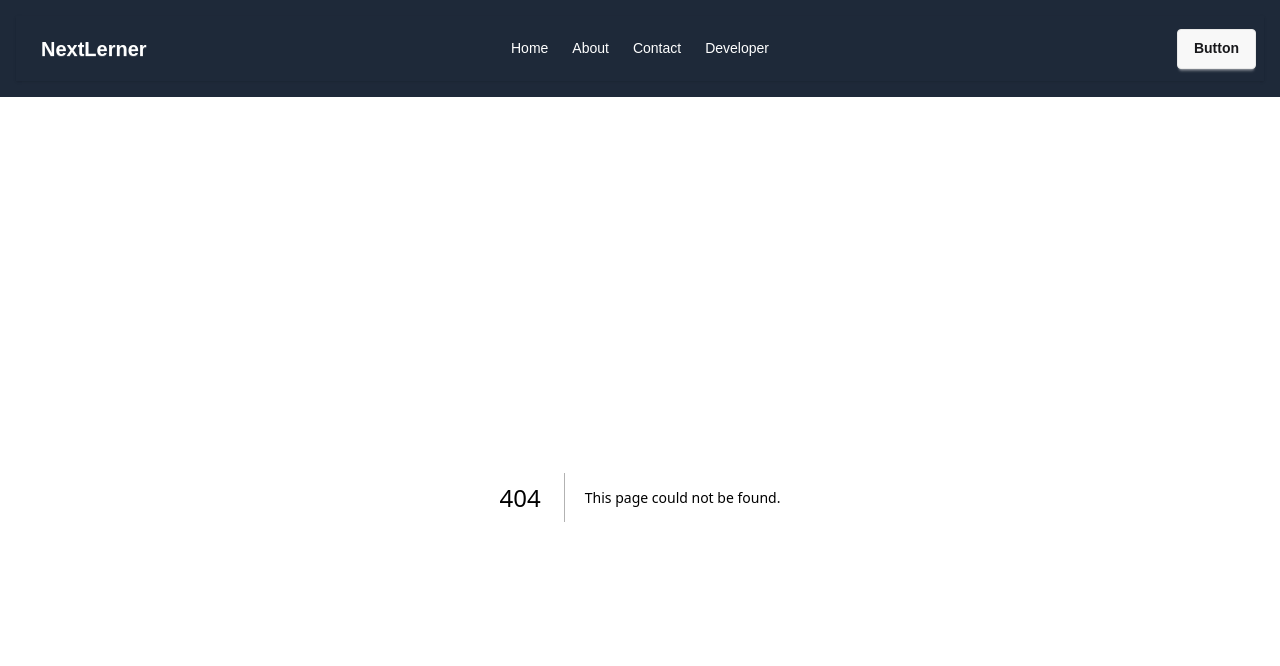
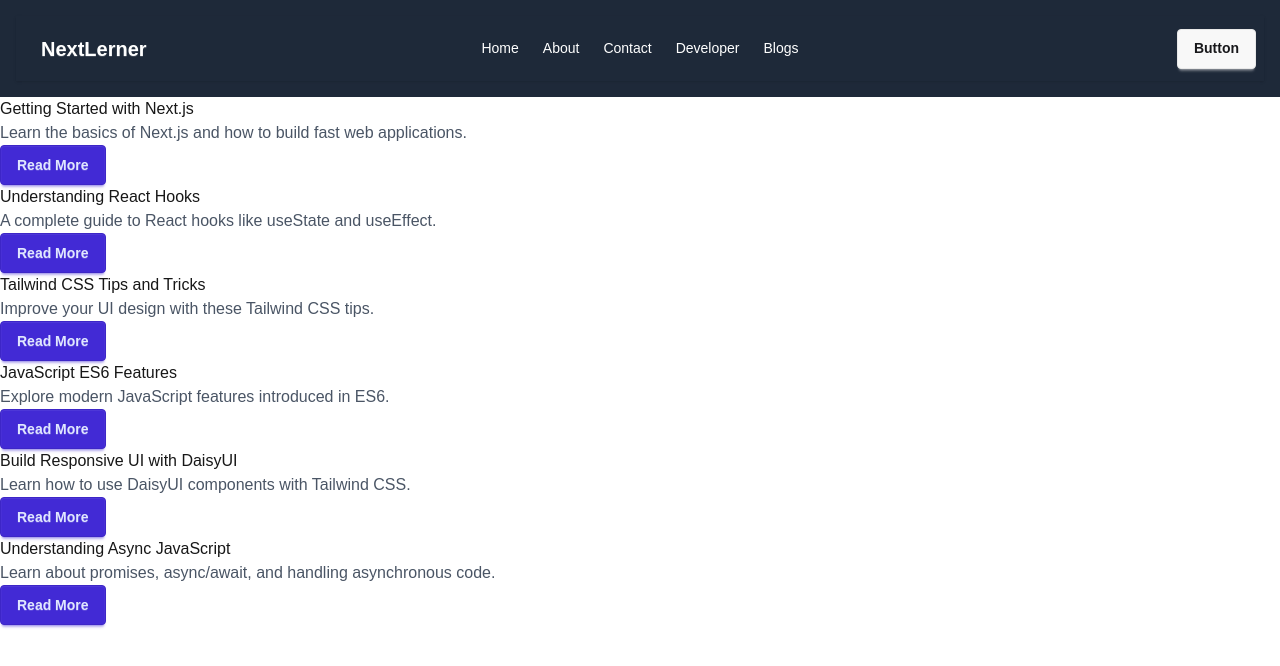
Before and after one commit to rashidulislamg71/next.js, a Next.js app: page /blogs in a window 1280 px wide. Before the commit this address had no page. Shown: the top 666 px of the page. Built offline with nearby package versions, Linux system fonts and the light colour scheme.

Commit message:
simple basic dynamic nested route

```diff
--- /dev/null
+++ b/src/app/blogs/[blogId]/page.jsx
@@ -0,0 +1,94 @@
+import React from 'react'
+
+async function BlogDetails({ params }) {
+    const blogsData = [
+        {
+            id: 1,
+            title: "Getting Started with Next.js",
+            slug: "getting-started-nextjs",
+            author: "Rashidul Islam",
+            date: "2026-04-10",
+            category: "Next.js",
+            image: "https://via.placeholder.com/600x400",
+            excerpt: "Learn the basics of Next.js and how to build fast web applications.",
+            content: "Next.js is a powerful React framework that enables server-side rendering and static site generation."
+        },
+        {
+            id: 2,
+            title: "Understanding React Hooks",
+            slug: "react-hooks-guide",
+            author: "Rashidul Islam",
+            date: "2026-04-08",
+            category: "React",
+            image: "https://via.placeholder.com/600x400",
+            excerpt: "A complete guide to React hooks like useState and useEffect.",
+            content: "React hooks allow you to use state and lifecycle features in functional components."
+        },
+        {
+            id: 3,
+            title: "Tailwind CSS Tips and Tricks",
+            slug: "tailwind-css-tips",
+            author: "Rashidul Islam",
+            date: "2026-04-06",
+            category: "CSS",
+            image: "https://via.placeholder.com/600x400",
+            excerpt: "Improve your UI design with these Tailwind CSS tips.",
+            content: "Tailwind CSS is a utility-first CSS framework for building modern user interfaces quickly."
+        },
+        {
+            id: 4,
+            title: "JavaScript ES6 Features",
+            slug: "javascript-es6",
+            author: "Rashidul Islam",
+            date: "2026-04-05",
+            category: "JavaScript",
+            image: "https://via.placeholder.com/600x400",
+            excerpt: "Explore modern JavaScript features introduced in ES6.",
+            content: "ES6 introduced arrow functions, destructuring, modules, and many more features."
+        },
+        {
+            id: 5,
+            title: "Build Responsive UI with DaisyUI",
+            slug: "daisyui-guide",
+            author: "Rashidul Islam",
+            date: "2026-04-03",
+            category: "UI",
+            image: "https://via.placeholder.com/600x400",
+            excerpt: "Learn how to use DaisyUI components with Tailwind CSS.",
+            content: "DaisyUI provides pre-built UI components to speed up development with Tailwind CSS."
+        },
+        {
+            id: 6,
+            title: "Understanding Async JavaScript",
+            slug: "async-javascript",
+            author: "Rashidul Islam",
+            date: "2026-04-01",
+            category: "JavaScript",
+            image: "https://via.placeholder.com/600x400",
+            excerpt: "Learn about promises, async/await, and handling asynchronous code.",
+            content: "Async JavaScript helps manage operations like API calls using promises and async/await."
+        }
+
+    ]
+
+    const { blogId } = await params;
+
+    const findBlog = blogsData.find(blog => blog.id === parseInt(blogId));
+    console.log(findBlog)
+
+    return (
+        <div>
+            {findBlog && (
+                <div>
+                    <h1>{findBlog.title}</h1>
+                    <p>{findBlog.content}</p>
+                    <small>By {findBlog.author}</small> /
+                    <small> {findBlog.date}</small>
+                </div>
+            )}
+
+        </div>
+    )
+}
+
+export default BlogDetails
--- /dev/null
+++ b/src/app/blogs/page.jsx
@@ -0,0 +1,92 @@
+import Link from 'next/link'
+import React from 'react'
+
+function BlogPage() {
+    const blogsData = [
+
+        {
+            id: 1,
+            title: "Getting Started with Next.js",
+            slug: "getting-started-nextjs",
+            author: "Rashidul Islam",
+            date: "2026-04-10",
+            category: "Next.js",
+            image: "https://via.placeholder.com/600x400",
+            excerpt: "Learn the basics of Next.js and how to build fast web applications.",
+            content: "Next.js is a powerful React framework that enables server-side rendering and static site generation."
+        },
+        {
+            id: 2,
+            title: "Understanding React Hooks",
+            slug: "react-hooks-guide",
+            author: "Rashidul Islam",
+            date: "2026-04-08",
+            category: "React",
+            image: "https://via.placeholder.com/600x400",
+            excerpt: "A complete guide to React hooks like useState and useEffect.",
+            content: "React hooks allow you to use state and lifecycle features in functional components."
+        },
+        {
+            id: 3,
+            title: "Tailwind CSS Tips and Tricks",
+            slug: "tailwind-css-tips",
+            author: "Rashidul Islam",
+            date: "2026-04-06",
+            category: "CSS",
+            image: "https://via.placeholder.com/600x400",
+            excerpt: "Improve your UI design with these Tailwind CSS tips.",
+            content: "Tailwind CSS is a utility-first CSS framework for building modern user interfaces quickly."
+        },
+        {
+            id: 4,
+            title: "JavaScript ES6 Features",
+            slug: "javascript-es6",
+            author: "Rashidul Islam",
+            date: "2026-04-05",
+            category: "JavaScript",
+            image: "https://via.placeholder.com/600x400",
+            excerpt: "Explore modern JavaScript features introduced in ES6.",
+            content: "ES6 introduced arrow functions, destructuring, modules, and many more features."
+        },
+        {
+            id: 5,
+            title: "Build Responsive UI with DaisyUI",
+            slug: "daisyui-guide",
+            author: "Rashidul Islam",
+            date: "2026-04-03",
+            category: "UI",
+            image: "https://via.placeholder.com/600x400",
+            excerpt: "Learn how to use DaisyUI components with Tailwind CSS.",
+            content: "DaisyUI provides pre-built UI components to speed up development with Tailwind CSS."
+        },
+        {
+            id: 6,
+            title: "Understanding Async JavaScript",
+            slug: "async-javascript",
+            author: "Rashidul Islam",
+            date: "2026-04-01",
+            category: "JavaScript",
+            image: "https://via.placeholder.com/600x400",
+            excerpt: "Learn about promises, async/await, and handling asynchronous code.",
+            content: "Async JavaScript helps manage operations like API calls using promises and async/await."
+        }
+
+    ]
+
+    return (
+        <div>
+            {
+                blogsData.map(blog => (
+
+                    <div key={blog.id}>
+                        <h2 className=''>{blog.title}</h2>
+                        <p className='text-gray-600'>{blog.excerpt}</p>
+                        <Link href={`/blogs/${blog.id}`} className='btn btn-primary'>Read More</Link>
+                    </div>
+                ))
+            }
+        </div>
+    )
+}
+
+export default BlogPage
--- a/src/components/NavBar.jsx
+++ b/src/components/NavBar.jsx
@@ -18,6 +18,7 @@ function NavBar() {
                                 <li><Link href="/about">About</Link></li>
                                 <li><Link href="/contact">Contact</Link></li>
                                 <li><Link href="/developer">Developer</Link></li>
+                                <li><Link href="/blogs">Blogs</Link></li>
                             </ul>
                         </div>
                         <a className="btn btn-ghost text-xl">NextLerner</a>
@@ -28,6 +29,8 @@ function NavBar() {
                             <li><Link href="/about">About</Link></li>
                             <li><Link href="/contact">Contact</Link></li>
                             <li><Link href="/about/developer">Developer</Link></li>
+                            <li><Link href="/blogs">Blogs</Link></li>
+
 
                         </ul>
                     </div>
```
